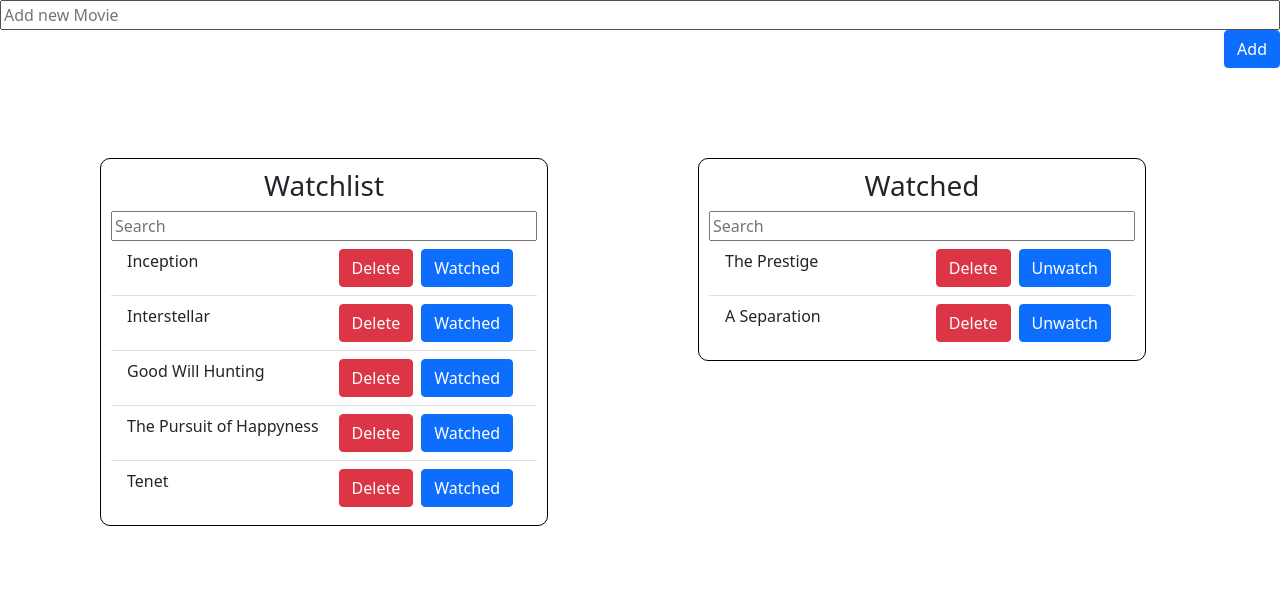
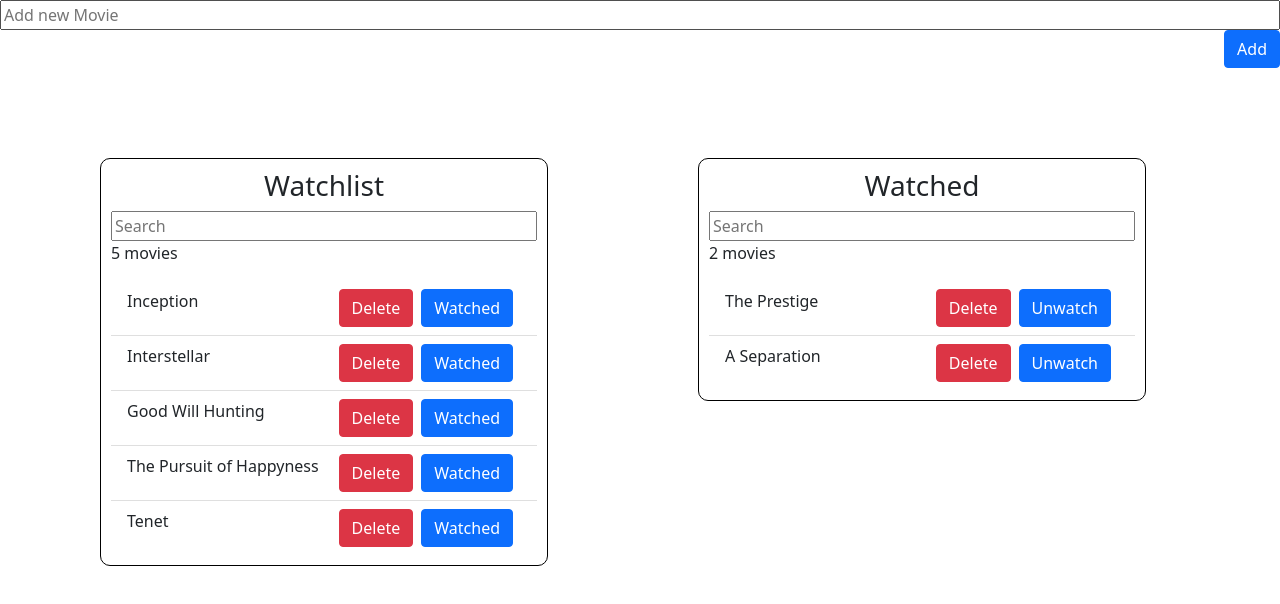
Before and after one commit to AzizAlbaqshi/WatchList, a React (Create React App) app: page / in a window 1280 px wide. Shown: the top 604 px of the page. Built offline with nearby package versions, Linux system fonts and the light colour scheme.

Commit message:
Finished all features

```diff
--- a/src/components/WatchList.js
+++ b/src/components/WatchList.js
@@ -2,17 +2,23 @@ import React from "react";
 import WatchItem from "./WatchItem";
 import movieStore from "../MovieStore";
 import { observer } from "mobx-react";
+import {useState} from "react";
 
 const WatchList = (props) => {
+
+  const [query, setQuery] = useState("");
+
   const movs = movieStore.movies
     .filter(movie => movie.watched === props.watched)
+    .filter(movie => movie.title.toLowerCase().includes(query.toLowerCase()))
     .map((movie) => <WatchItem movie={movie} />);
 
   return (
     <div className="watch-list">
         <h3>{props.watched? "Watched" : "Watchlist"}</h3>
         <div className="search-bar">
-          <input placeholder="Search"/>
+          <input onChange={(event) => setQuery(event.target.value)} placeholder="Search"/>
+          <p>{movs.length} movie{movs.length>1? "s" : ""}</p>
         </div>
         <ul className="list-group list-group-flush">{movs}</ul>
     </div>
```
